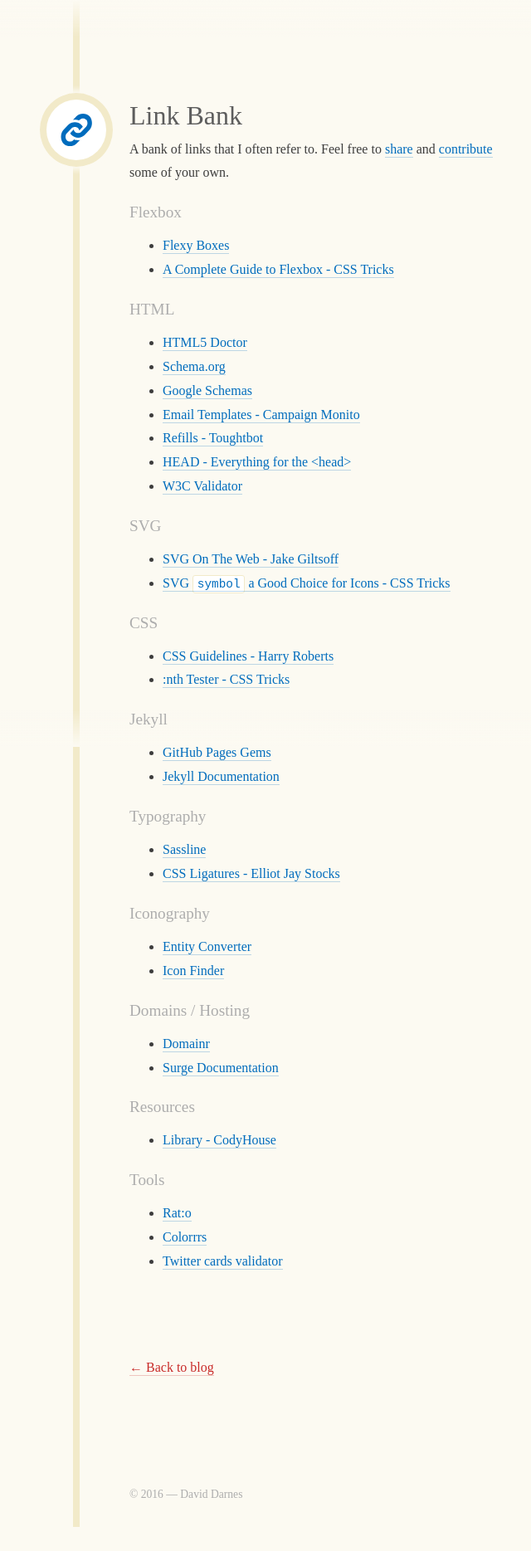
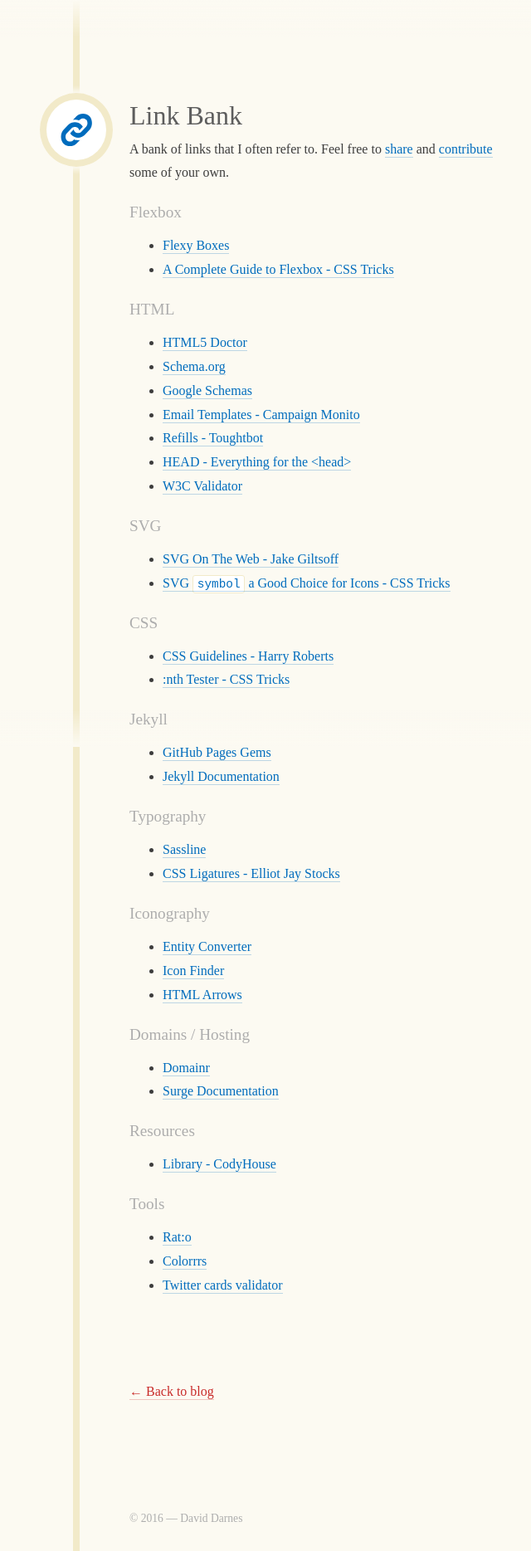
Before and after one commit to daviddarnes/david.darn.es, a Jekyll site: the page built from linkbank.md, in a window 1280 px wide. Shown: the whole page at 83% size, without its empty margins (321-961 px from the left). Built offline with Jekyll 4.4.1, drawn with Linux system fonts in a browser that asks for light colours; some web fonts are replaced; before the commit the page ends 1840 px from its top, so only the background shows below that.

Commit message:
Moar links

```diff
--- a/linkbank.md
+++ b/linkbank.md
@@ -48,6 +48,7 @@
 
 - [Entity Converter](https://www.evotech.net/articles/testjsentities.html)
 - [Icon Finder](https://www.iconfinder.com/)
+- [HTML Arrows](http://htmlarrows.com/)
 
 ### Domains / Hosting
 
```
